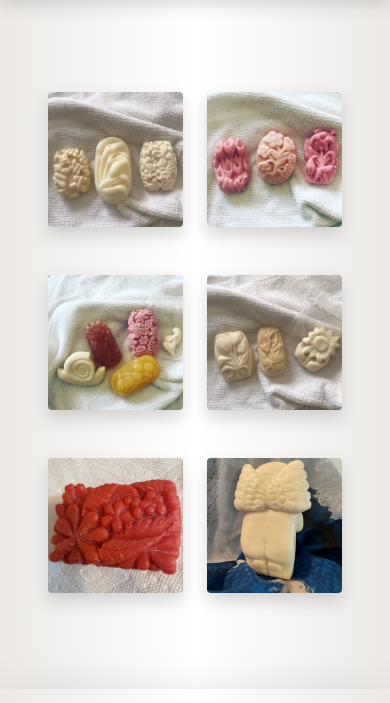
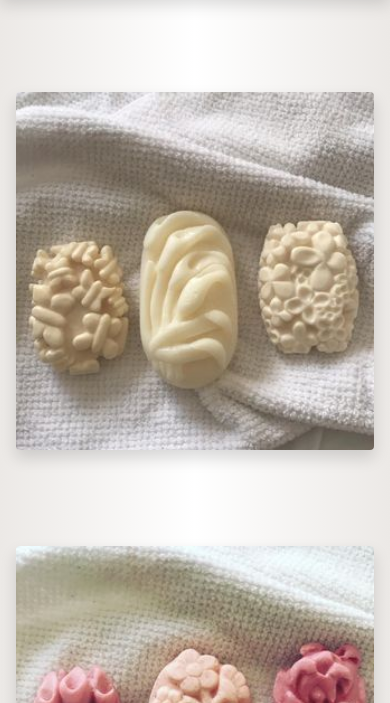
Before and after one commit to aryaemami59/sou-hashemi-art-gallery, a website: page soap.html in a window 390 px wide. Shown: the part 141-844 px from the top of the page. Drawn offline with nearby package versions, Linux system fonts and the light colour scheme.

Commit message:
fixed responsiveness for the soap page

```diff
--- a/soap.html
+++ b/soap.html
@@ -106,16 +106,16 @@
         </div>
       </div>
     </nav>
-    <div class="container px-3 py-5">
-      <div class="row justify-content-center my-5">
-        <div class="col-5">
+    <div class="container px-3 py-5 custom-max-width">
+      <div class="row justify-content-center">
+        <div class="col-12 col-sm-10 col-md-5 my-5">
           <img
             src="img/soap/1.jpg"
             alt="1"
             class="img-fluid rounded w-100 shadow"
           />
         </div>
-        <div class="col-5">
+        <div class="col-12 col-sm-10 col-md-5 my-5">
           <img
             src="img/soap/2.jpg"
             alt="1"
@@ -123,15 +123,15 @@
           />
         </div>
       </div>
-      <div class="row justify-content-center my-5">
-        <div class="col-5">
+      <div class="row justify-content-center">
+        <div class="col-12 col-sm-10 col-md-5 my-5">
           <img
             src="img/soap/3.jpg"
             alt="1"
             class="img-fluid rounded w-100 shadow"
           />
         </div>
-        <div class="col-5">
+        <div class="col-12 col-sm-10 col-md-5 my-5">
           <img
             src="img/soap/4.jpg"
             alt="1"
@@ -139,15 +139,15 @@
           />
         </div>
       </div>
-      <div class="row justify-content-center my-5">
-        <div class="col-5">
+      <div class="row justify-content-center">
+        <div class="col-12 col-sm-10 col-md-5 my-5">
           <img
             src="img/soap/5.jpg"
             alt="1"
             class="img-fluid rounded w-100 shadow"
           />
         </div>
-        <div class="col-5">
+        <div class="col-12 col-sm-10 col-md-5 my-5">
           <img
             src="img/soap/6.jpg"
             alt="1"
```
